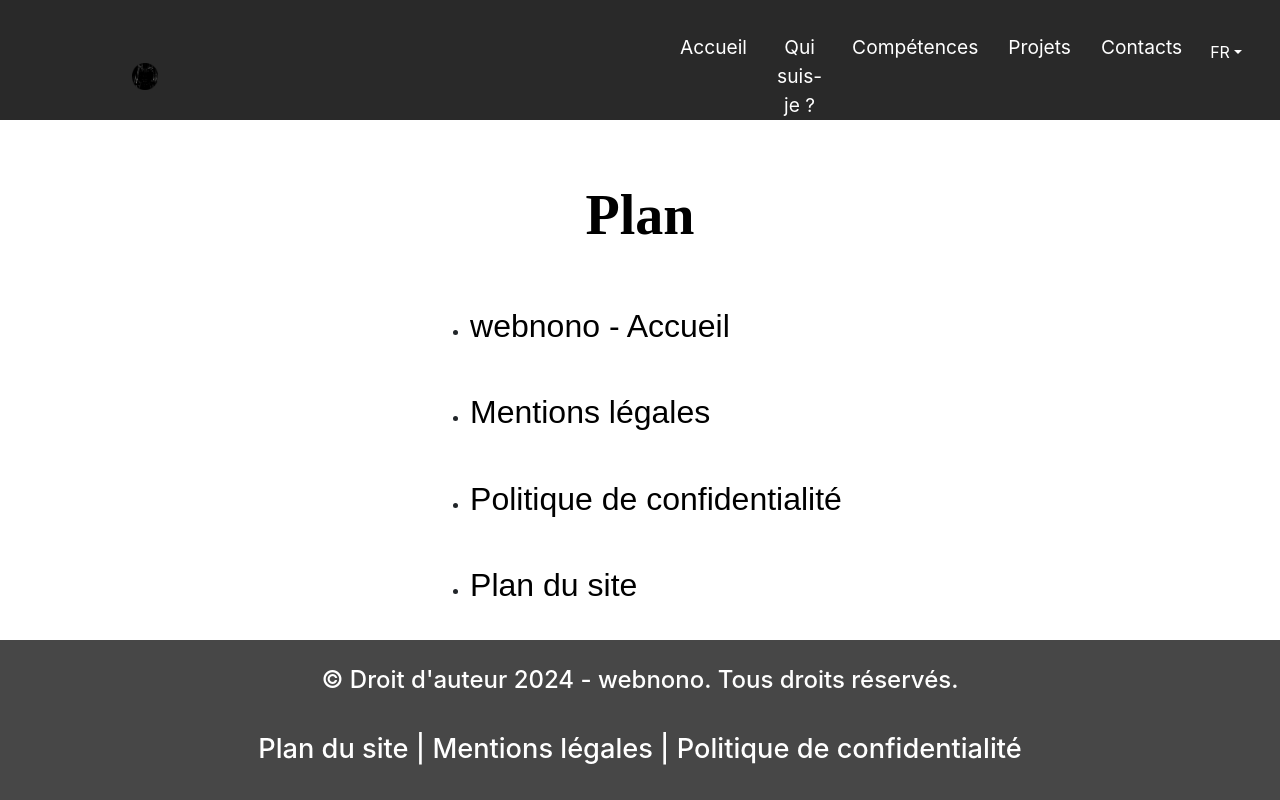
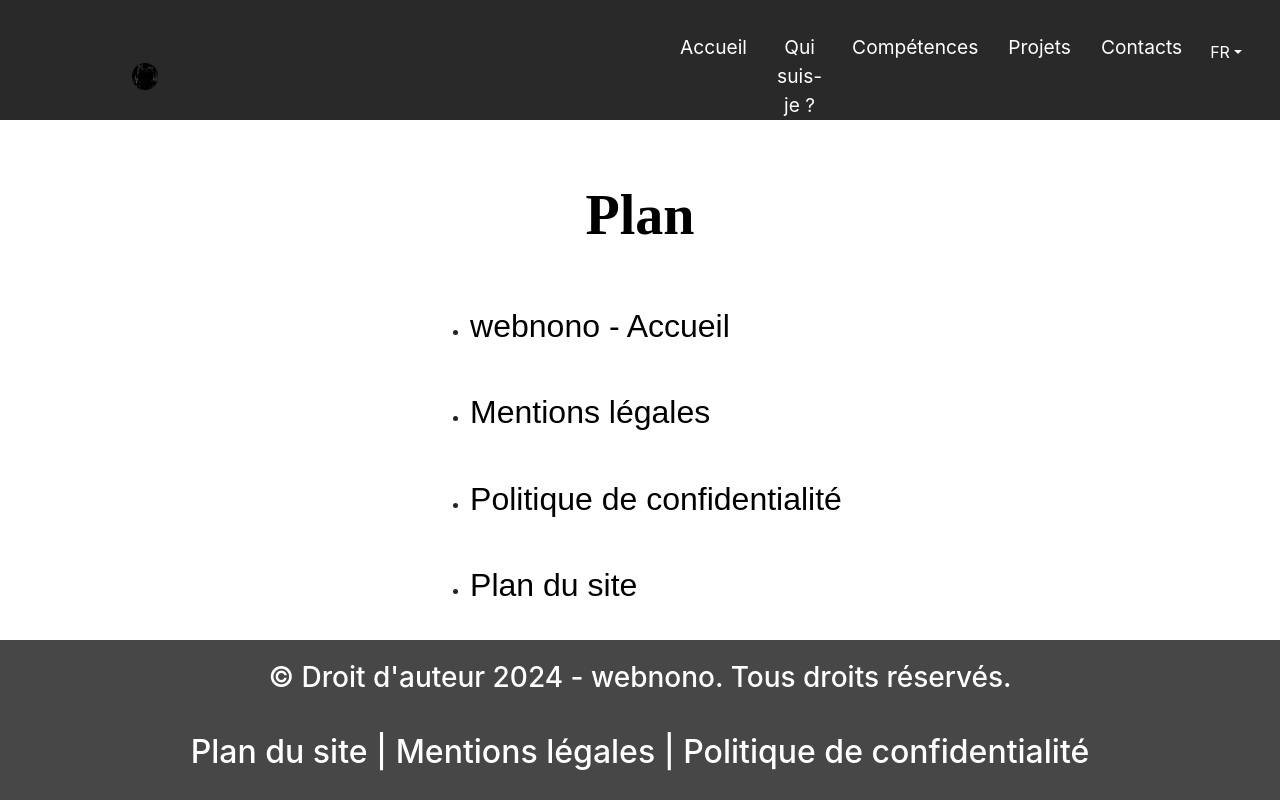
Before and after one commit to nosanDev/Portfolio, a React (Create React App) app: page /plan in a window 1280 px wide. Built offline with nearby package versions, Linux system fonts and the light colour scheme; a web font is replaced by a local one.

Commit message:
git commit

```diff
--- a/src/components/Body/Body.css
+++ b/src/components/Body/Body.css
@@ -126,6 +126,7 @@ body, html {
     display: flex;
     flex-direction: column;
     align-items: center;
+    z-index: 10;
 }
 
 .skills-container{
@@ -142,6 +143,7 @@ body, html {
   height: 50%;
   display: flex;
   flex-direction: column;
+  flex-wrap: wrap;
   align-items: center;
   justify-content: center;
   gap: 15px;
@@ -171,6 +173,8 @@ body, html {
 
 .progress-bar{
   background-color: #6B6B6B;
+  z-index: 5;
+  animation: arriveeGauche 1s;
 }
 
 #progress-bar{
@@ -178,6 +182,7 @@ body, html {
   height: 17px;
   min-width: 450px;
   max-width: 450px;
+  z-index: 9;
 }
 
 /* PROJECTS & COMMANDS */
@@ -315,7 +320,7 @@ body, html {
   flex-direction: column;
   align-items: center;
   width: 100%;
-  min-height: 110vh;
+  min-height: 115vh;
 }
 
 .contacts-container{
@@ -367,7 +372,7 @@ body, html {
 }
 
 #btn-contacts{
-  margin-top: 30px;
+  margin-top: 50px;
   display: flex;
   flex-direction: row;
   align-items: center;
--- a/src/components/Footer/Footer.css
+++ b/src/components/Footer/Footer.css
@@ -21,7 +21,7 @@ footer{
 }
 
 .copyright h3 {
-    font-size: 1.5em;
+    font-size: calc(0.5rem, 1rem ,2rem, 1.5em);
 }
 
 .plan-footer{
@@ -29,5 +29,5 @@ footer{
 }
 
 .plan-footer h2 {
-    font-size: 1.7em;
+    font-size: calc(0.5rem, 1rem ,2rem, 1.7em);
 }
```
Also changed, not shown: src/index.css (line endings or trailing spaces), 1 other file (tests, documents, lock files or other folders).
